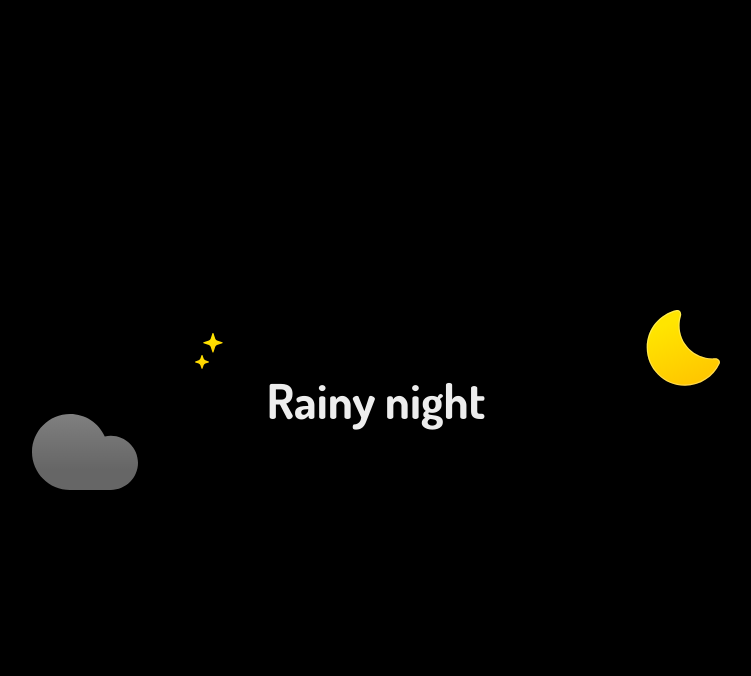
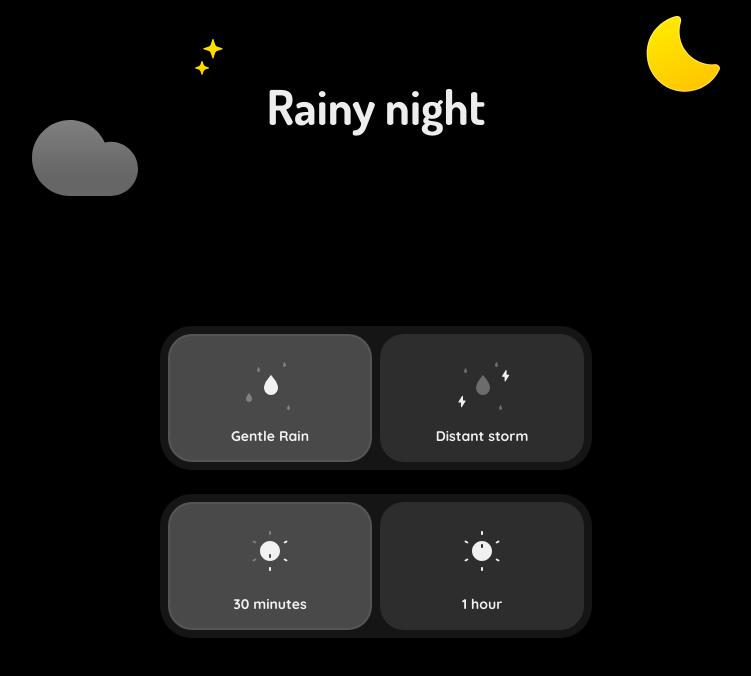
Before and after one commit to Bibalox/rain-app, a Vue app: page / in a window 1280 px wide. Shown: the top 676 px of the page, without its empty margins (264-1015 px from the left). Built offline with nearby package versions, Linux system fonts and the light colour scheme.

Commit message:
✨ 🚧 First draft of the switches

```diff
--- a/index.html
+++ b/index.html
@@ -24,7 +24,7 @@
     <meta name="apple-mobile-web-app-capable" content="yes">
   </head>
   <body>
-    <div id="app"></div>
+    <div id="app" class="app"></div>
     <script type="module" src="/src/main.ts"></script>
   </body>
 </html>
--- a/src/App.vue
+++ b/src/App.vue
@@ -1,9 +1,54 @@
 <script setup lang="ts">
 import AppHero from '@components/AppHero.vue'
+import AppSwitch from '@components/AppSwitch.vue'
+
+import type { Option } from './types'
+
+const options: { [key: string]: Option[] } = {
+  atmospheres: [
+    {
+      id: 'gentle-rain',
+      label: 'Gentle Rain'
+    },
+    {
+      id: 'distant-storm',
+      label: 'Distant storm'
+    }
+  ],
+  durations: [
+    {
+      id: '30-minutes',
+      label: '30 minutes'
+    },
+    {
+      id: '1-hour',
+      label: '1 hour'
+    }
+  ]
+}
+
+const settings = {
+  atmosphere: 'gentle-rain',
+  duration: '1-hour'
+}
+
+const updateSettings = (setting: string, optionType: 'atmosphere' | 'duration') => settings[optionType] = setting
 </script>
 
 <template>
   <app-hero />
+  <main class="app__main">
+    <app-switch
+      :options="options.atmospheres"
+      :value="settings.atmosphere"
+      @click="setting => updateSettings(setting, 'atmosphere')"
+    />
+    <app-switch
+      :options="options.durations"
+      :value="settings.duration"
+      @click="setting => updateSettings(setting, 'duration')"
+    />
+  </main>
 </template>
 
 <style lang="scss">
@@ -40,12 +85,22 @@ body {
   width: 100%;
 }
 
-#app {
+.app {
   box-sizing: border-box;
   display: flex;
   flex-direction: column;
+  height: 100%;
+  max-height: 900px;
   max-width: 480px;
-  padding: 24px;
+  padding: 16px 24px 32px;
   width: 100%;
+
+  &__main {
+    display: flex;
+    flex: 1;
+    flex-direction: column;
+    gap: 24px;
+    justify-content: center;
+  }
 }
 </style>
--- /dev/null
+++ b/src/components/AppSwitch.vue
@@ -0,0 +1,59 @@
+<script setup lang="ts">
+import SwitchButton from '@components/SwitchButton.vue'
+
+import type { Option } from 'src/types.ts'
+
+const props = defineProps<{
+  options: Option[]
+  value: string
+}>()
+
+const emit = defineEmits(['click'])
+
+const manageClick = (toto: string) => {
+  emit('click', toto)
+}
+</script>
+
+<template>
+  <div class="app-switch">
+    <switch-button
+      v-for="option in props.options"
+      :id="option.id"
+      :key="option.id"
+      :label="option.label"
+      @click="manageClick(option.id)"
+    />
+    <div class="app-switch__active-marker" :style="`--position: ${props.value}`" />
+  </div>
+</template>
+
+<style lang="scss">
+$spacing: 8px;
+
+.app-switch {
+  background-color: var(--secondary-background);
+  border-radius: 32px;
+  box-sizing: border-box;
+  display: flex;
+  gap: $spacing;
+  padding: $spacing;
+  position: relative;
+  transition: transform .2s ease-in-out;
+  width: 100%;
+
+  &__active-marker {
+    background-color: var(--tertiary-background);
+    border-radius: 24px;
+    border: 2px solid (var(--tertiary-element));
+    box-sizing: border-box;
+    height: calc(100% - (2 * $spacing));
+    left: $spacing;
+    position: absolute;
+    transform: translateX(calc(var(--position) * (100% + $spacing)));
+    top: $spacing;
+    width: calc(50% - (3/2 * $spacing));
+    z-index: 10;
+  }
+}
+</style>
--- /dev/null
+++ b/src/components/SwitchButton.vue
@@ -0,0 +1,55 @@
+<script setup lang="ts">
+import type { Option } from 'src/types.ts'
+
+const props = defineProps<Option>()
+
+const emit = defineEmits(['click'])
+
+const manageClick = () => {
+  emit('click')
+}
+</script>
+
+<template>
+  <button class="switch-button" @click="manageClick()">
+    <img
+      class="switch-button__icon"
+      :src="`/icons/switch/${props.id}.svg`"
+    />
+    <label
+      class="switch-button__label"
+      v-text="props.label"
+    />
+  </button>
+</template>
+
+<style lang="scss">
+.switch-button {
+  align-items: center;
+  background-color: transparent;
+  border: none;
+  cursor: pointer;
+  display: flex;
+  flex: 1;
+  flex-direction: column;
+  gap: 16px;
+  height: 128px;
+  justify-content: center;
+  padding: 20px 4px 16px;
+  z-index: 20;
+
+  border-radius: 24px;
+  background-color: rgba(255,255,255,.1);
+
+  &__icon {
+    height: 56px;
+    width: 56px;
+  }
+
+  &__label {
+    color: var(--primary-element);
+    font-family: "Quicksand";
+    font-size: 14px;
+  }
+}
+</style>
--- /dev/null
+++ b/src/types.ts
@@ -0,0 +1,4 @@
+export interface Option {
+  id: string
+  label: String
+}
```
